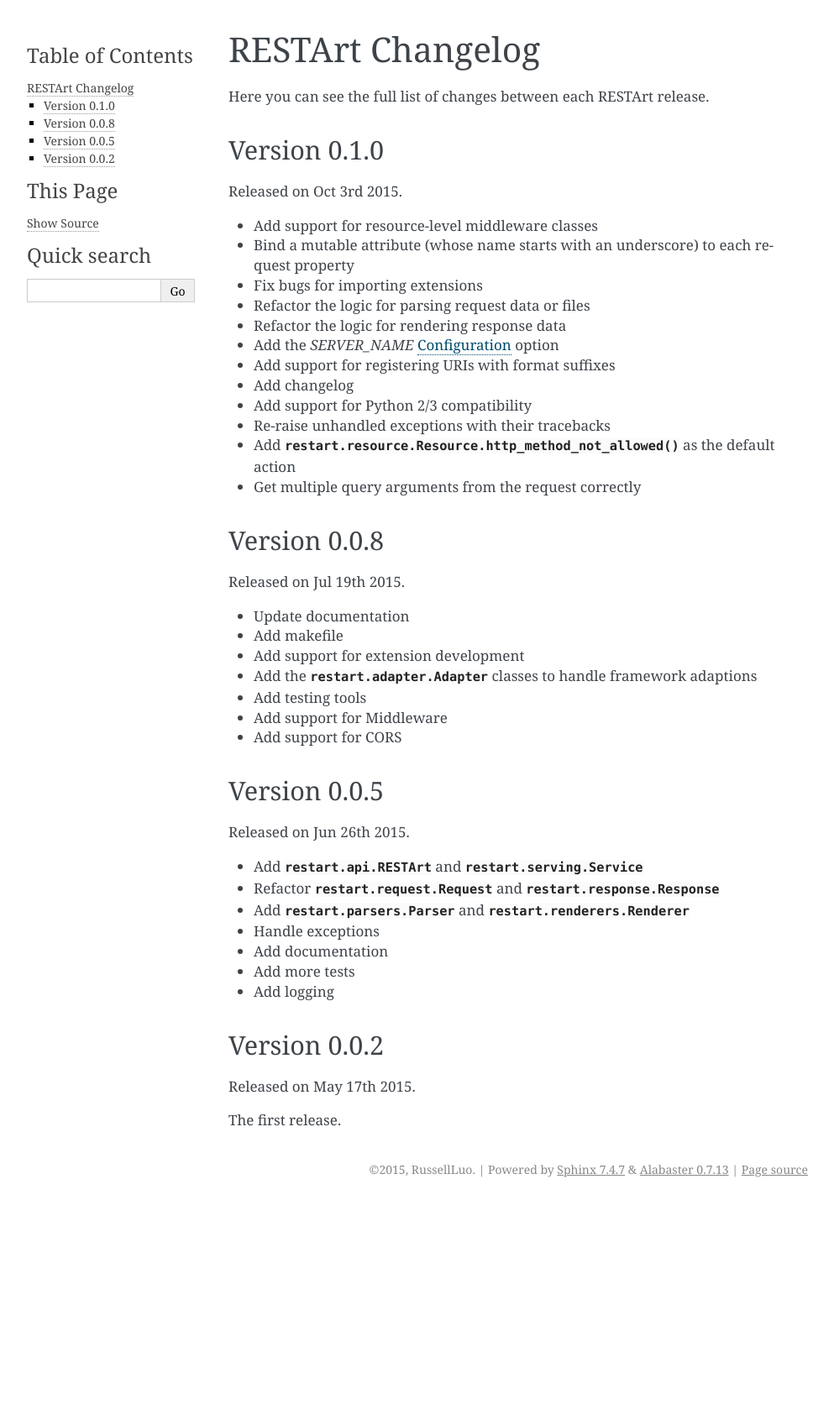
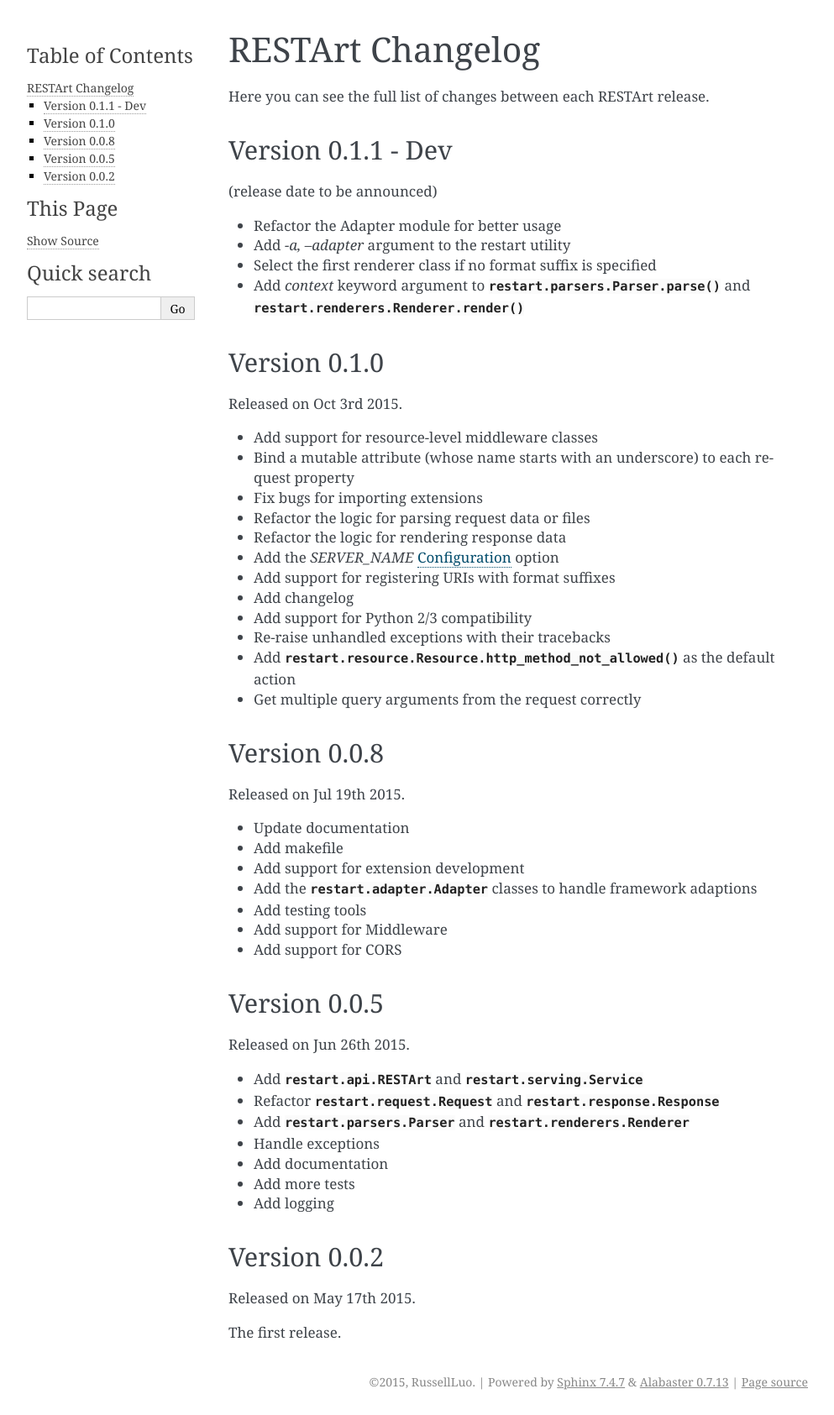
Before and after one commit to restartpy/restart, a Sphinx documentation site: the page built from docs/changelog.rst, in a window 1280 px wide. Shown: the whole page at 84% size, without its empty margins (148-1141 px from the left). Built offline with Sphinx 7.4.7, drawn with Linux system fonts in a browser that asks for light colours; before the commit the page ends 1432 px from its top, so only the background shows below that.

Commit message:
Update changelog

```diff
--- a/docs/changelog.rst
+++ b/docs/changelog.rst
@@ -2,6 +2,17 @@
 =================
 
 Here you can see the full list of changes between each RESTArt release.
+
+
+Version 0.1.1 - Dev
+-------------------
+
+(release date to be announced)
+
+- Refactor the Adapter module for better usage
+- Add `-a, --adapter` argument to the restart utility
+- Select the first renderer class if no format suffix is specified
+- Add `context` keyword argument to :meth:`restart.parsers.Parser.parse` and :meth:`restart.renderers.Renderer.render`
 
 
 Version 0.1.0
```
